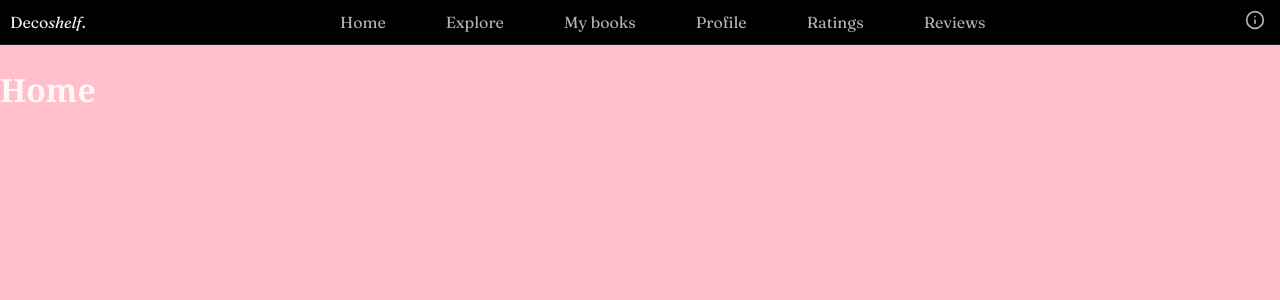
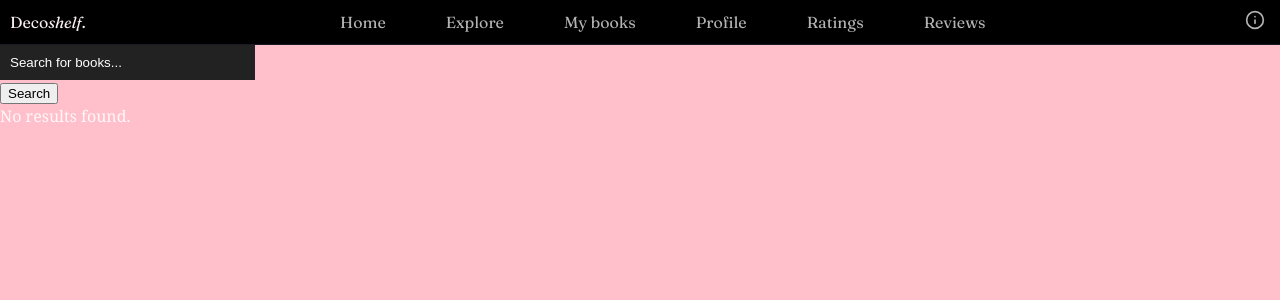
Before and after one commit to SiriJV/Deco, a React (Vite) app: page / in a window 1280 px wide. Shown: the top 300 px of the page. Built offline with nearby package versions, Linux system fonts and the light colour scheme.

Commit message:
Added working search

```diff
--- /dev/null
+++ b/src/pages/Home.scss
@@ -0,0 +1,3 @@
+.home-page {
+    overflow-y: scroll;
+}
--- a/src/pages/Home.tsx
+++ b/src/pages/Home.tsx
@@ -1,9 +1,32 @@
+import { useState } from "react";
+import SearchBar from "../components/SearchBar/SearchBar"
+import SearchResult from "../components/SearchResult/SearchResult";
+import { Outlet } from "react-router-dom";
+import './Home.scss'
+
 const Home = () => {
+    const [books, setBooks] = useState([]);
+    const [loading, setLoading] = useState(false);
+
+    const handleSearch = async (query: string, filter: string) => {
+        setLoading(true);
+        try {
+          const response = await fetch(`https://openlibrary.org/search.json?${filter}=${encodeURIComponent(query)}`);
+          const data = await response.json();
+          setBooks(data.docs.slice(0, 20));
+        } catch (error) {
+          console.error("Error fetching books:", error);
+        } finally {
+          setLoading(false);
+        }
+    };
+
     return (
-        <>
-        <h1>Home</h1>
-        {/* <NavBar /> */}
-        </>
+        <section className="home-page">
+        <SearchBar onSearch={handleSearch}/>
+        <SearchResult books={books} loading={loading} />
+        <Outlet />
+        </section>
     )
 }
 
```
